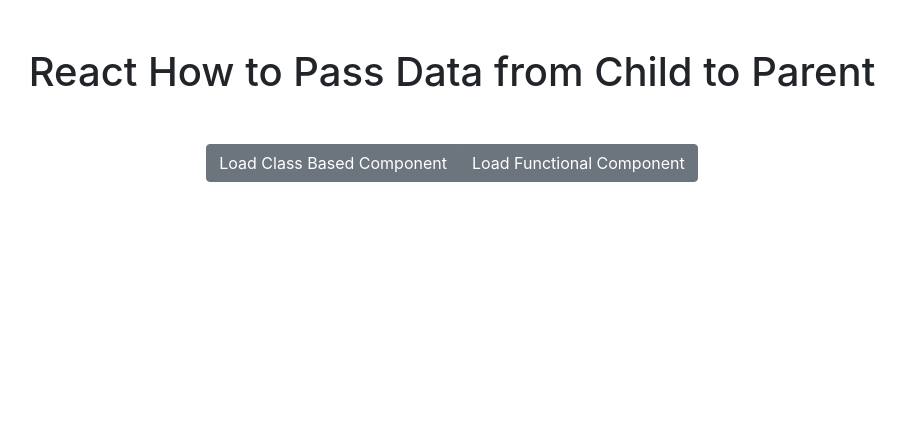
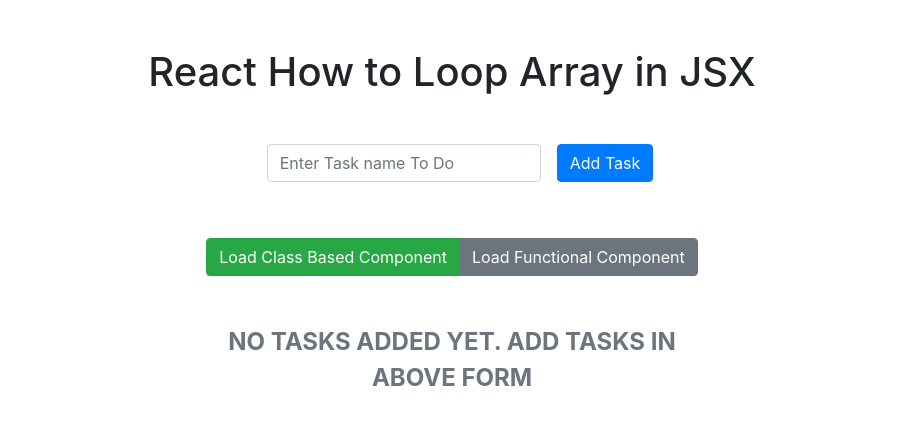
Before and after one commit to ronit-mukherjee/ilive4coding-react-playlist, a React (Create React App) app: page / in a window 1280 px wide. Shown: the top 424 px of the page, without its empty margins (188-1094 px from the left). Built offline with nearby package versions, Linux system fonts and the light colour scheme.

Commit message:
HAfLfwiggZ8 | Looping in React JSX | ILIve4Coding | Ronit Mukherjee

```diff
--- a/src/App.js
+++ b/src/App.js
@@ -48,26 +48,52 @@
 
 class App extends React.PureComponent {
   state = {
-    currentLoadedComponent: 0,
-    userName: "",
+    currentLoadedComponent: 1,
+    tasks: [],
   };
 
-  handleAddName(name) {
-    this.setState({ userName: name });
+  taskInputRef = React.createRef();
+
+  handleAddTask(e) {
+    e.preventDefault();
+
+    if (this.taskInputRef.current && this.taskInputRef.current.value) {
+      this.setState((state) => {
+        return {
+          tasks: [...state.tasks, this.taskInputRef.current.value],
+        };
+      });
+    } else {
+      alert("Add Task Name to Add");
+    }
   }
-  handleAddName = this.handleAddName.bind(this);
+
+  handleAddTask = this.handleAddTask.bind(this);
+
+  componentDidUpdate() {
+    this.taskInputRef.current.value = "";
+  }
 
   render() {
     return (
       <div className="container">
-        <h1 className="text-center mt-5">
-          React How to Pass Data from Child to Parent
-        </h1>
-        {this.state.userName && (
-          <h2 className="text-center text-primary">
-            Hello, {this.state.userName}
-          </h2>
-        )}
+        <h1 className="text-center mt-5">React How to Loop Array in JSX</h1>
+        <div className="form row justify-content-center mt-5">
+          <div className="col-auto">
+            <form className="form-inline" onSubmit={this.handleAddTask}>
+              <div className="form-group mx-sm-3 mb-2">
+                <input
+                  className="form-control"
+                  ref={this.taskInputRef}
+                  placeholder="Enter Task name To Do"
+                />
+              </div>
+              <button type="submit" className="btn btn-primary mb-2">
+                Add Task
+              </button>
+            </form>
+          </div>
+        </div>
         <div className="row justify-content-center mt-5">
           <div className="col-auto">
             <div className="btn-group" role="group" aria-label="Basic example">
@@ -99,10 +125,10 @@
         <div className="row">
           <div className="col">
             {this.state.currentLoadedComponent === 1 && (
-              <ClassBased onNameAdded={this.handleAddName} />
+              <ClassBased tasks={this.state.tasks} />
             )}
             {this.state.currentLoadedComponent === 2 && (
-              <FunctionBased onNameAdded={this.handleAddName} />
+              <FunctionBased tasks={this.state.tasks} />
             )}
           </div>
         </div>
--- a/src/ClassBased.js
+++ b/src/ClassBased.js
@@ -1,37 +1,53 @@
 import React from "react";
 
 class ClassBasedComponent extends React.PureComponent {
-  nameInputRef = React.createRef();
+  renderAllTasks(tasks = []) {
+    if (tasks.length > 0) {
+      return tasks.slice().reverse().map(this.renderTask);
+    }
+    return null;
+  }
 
-  handleFormSubmit(e) {
-    e.preventDefault();
-    const enteredName = this.nameInputRef.current.value;
+  /* renderAllTasks(tasks = []) {
+    const taskComponentsArr = [];
 
-    if (enteredName) {
-      this.props.onNameAdded(enteredName);
+    tasks = tasks.reverse();
+    for (let i = 0; i < tasks.length; i++) {
+      taskComponentsArr.push(this.renderTask(tasks[i], i));
+    }
+
+    return taskComponentsArr;
+  } */
+
+  renderTask(task = null, index = null) {
+    if (task && index !== null) {
+      return (
+        <li
+          key={index}
+          className={`list-group-item ${index === 0 ? "active" : ""}`}
+        >
+          {task}
+        </li>
+      );
     }
   }
-
-  handleFormSubmit = this.handleFormSubmit.bind(this);
 
   render() {
     return (
       <div className="container w-50 mt-5">
-        <form onSubmit={this.handleFormSubmit}>
-          <div className="form-group">
-            <label htmlFor="name">Name</label>
-            <input
-              type="text"
-              className="form-control"
-              id="name"
-              placeholder="Enter your Name"
-              ref={this.nameInputRef}
-            />
-          </div>
-          <button type="submit" className="btn btn-primary">
-            Submit
-          </button>
-        </form>
+        {this.props.tasks.length > 0 && (
+          <ul className="list-group">
+            {this.renderAllTasks(this.props.tasks)}
+          </ul>
+        )}
+        {this.props.tasks.length === 0 && (
+          <p
+            className="text-center text-uppercase font-weight-bolder text-secondary"
+            style={{ fontSize: "24px" }}
+          >
+            No Tasks Added Yet. Add Tasks in Above Form
+          </p>
+        )}
       </div>
     );
   }
--- a/src/FunctionBased.js
+++ b/src/FunctionBased.js
@@ -1,38 +1,42 @@
-import React, { memo, useRef } from "react";
+import React, { memo } from "react";
 
-let FunctionBasedComponent = (props) => {
-  const nameInputRef = useRef();
+/* const renderAllTasks = (tasks = []) => {
+  if (tasks.length > 0) {
+    return tasks.slice().reverse().map(renderTask);
+  }
+  return null;
+}; */
 
-  const handleFormSubmit = (e) => {
-    e.preventDefault();
-    const enteredName = nameInputRef.current.value;
+const renderAllTasks = (tasks = []) => {
+  const taskComponentsArr = [];
 
-    if (enteredName) {
-      props.onNameAdded(enteredName);
-    }
-  };
+  tasks = tasks.slice().reverse();
+  for (let i = 0; i < tasks.length; i++) {
+    taskComponentsArr.push(renderTask(tasks[i], i));
+  }
 
+  return taskComponentsArr;
+};
+
+const renderTask = (task = null, index = null) => {
+  if (task && index !== null) {
+    return (
+      <li
+        key={index}
+        className={`list-group-item ${index === 0 ? "active" : ""}`}
+      >
+        {task}
+      </li>
+    );
+  }
+};
+
+const FunctionBasedComponent = (props) => {
   return (
     <div className="container w-50 mt-5">
-      <form onSubmit={handleFormSubmit}>
-        <div className="form-group">
-          <label htmlFor="name">Name</label>
-          <input
-            type="text"
-            className="form-control"
-            id="name"
-            placeholder="Enter your Name"
-            ref={nameInputRef}
-          />
-        </div>
-        <button type="submit" className="btn btn-primary">
-          Submit
-        </button>
-      </form>
+      <ul className="list-group">{renderAllTasks(props.tasks)}</ul>
     </div>
   );
 };
 
-FunctionBasedComponent = memo(FunctionBasedComponent);
-
-export default FunctionBasedComponent;
+export default memo(FunctionBasedComponent);
```
